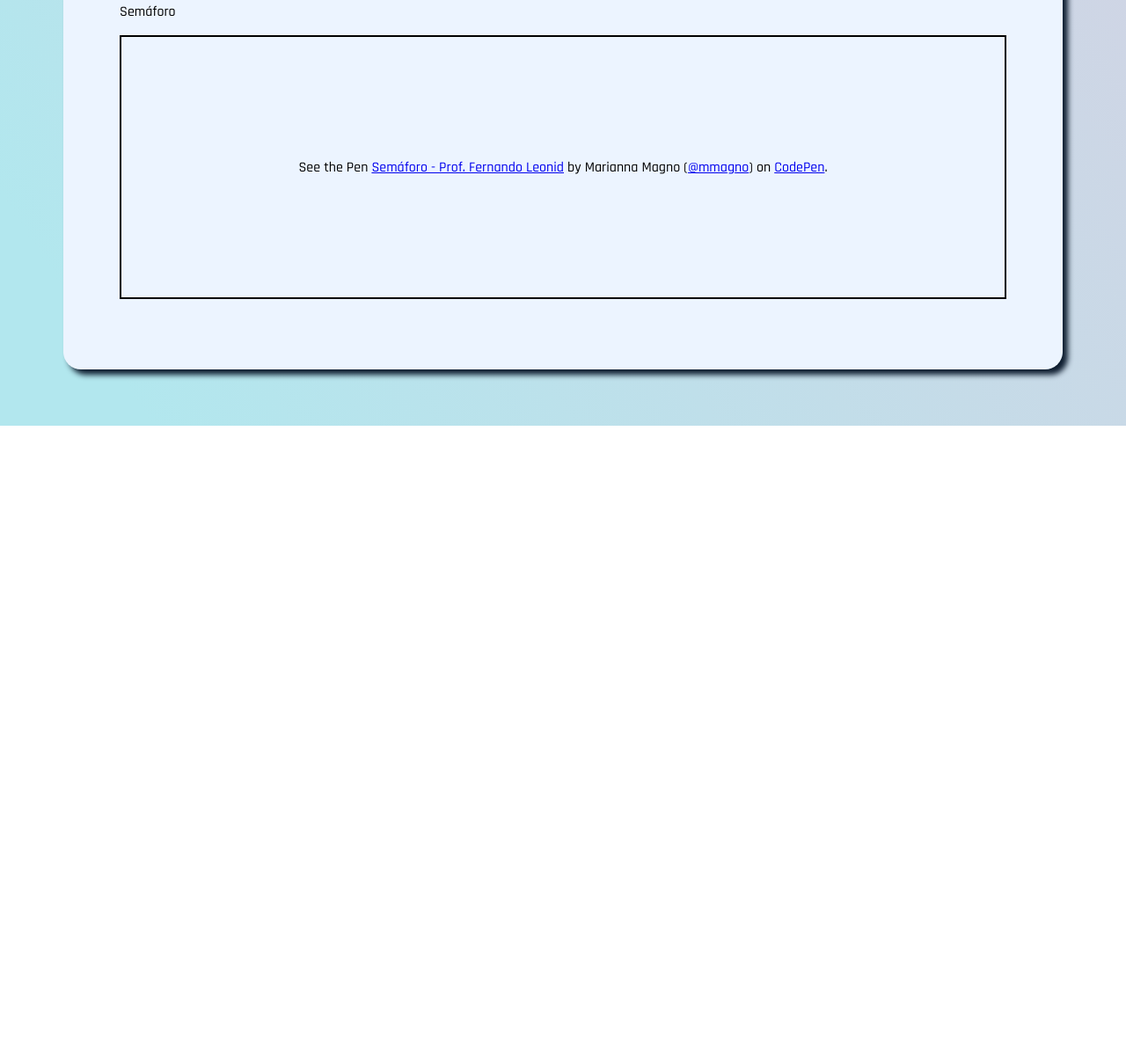
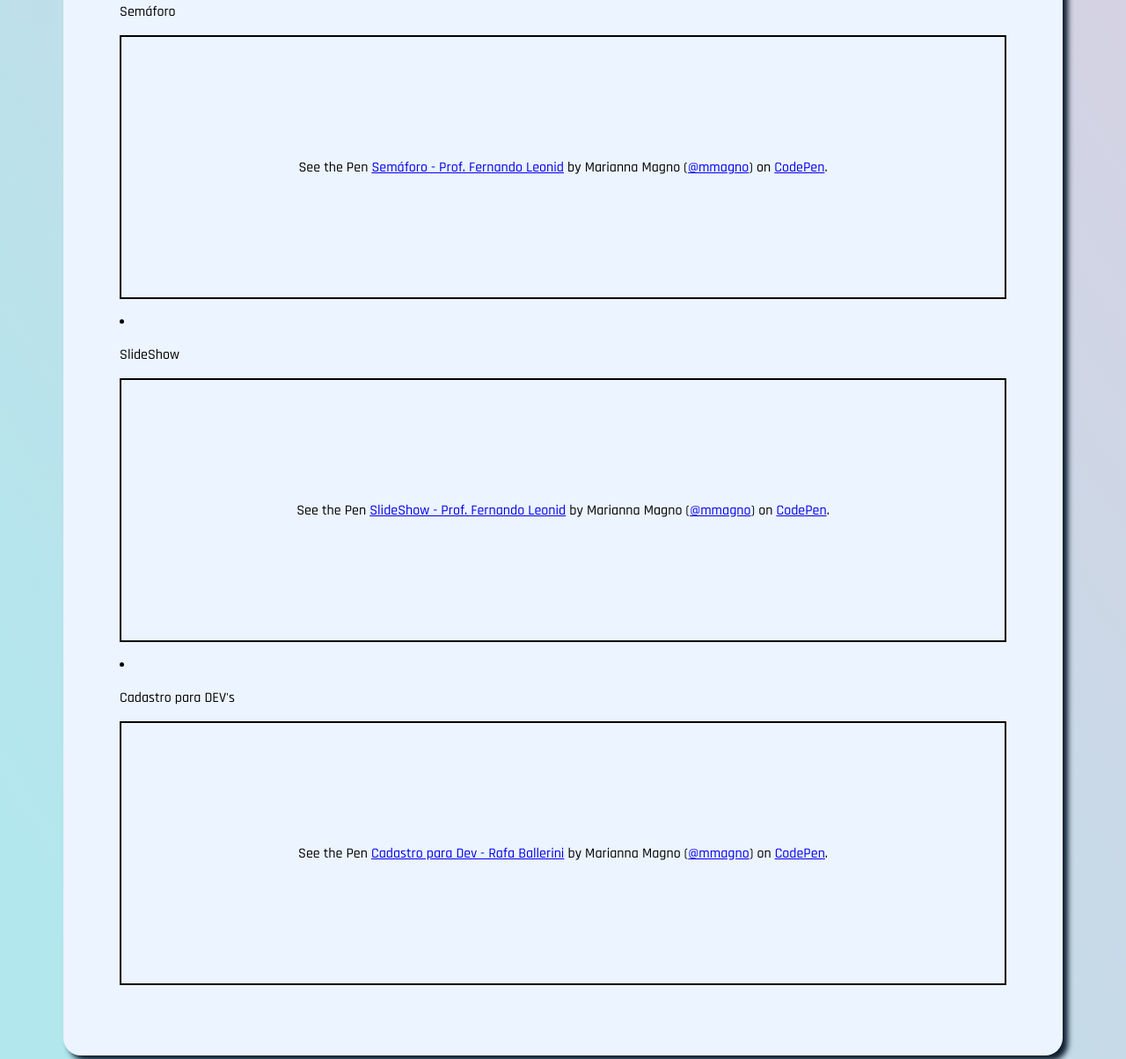
Before and after one commit to MMagno16/MMagno16.github.io, a plain HTML site: page index.html in a window 1280 px wide. Shown: the part 4170-5374 px from the top of the page at 88% size. Before the commit the page ends 4654 px from the top, so only its background shows below. Drawn offline with Linux system fonts and the light colour scheme; a script that the page names is missing.

Commit message:
Add files via upload

```diff
--- a/index.html
+++ b/index.html
@@ -38,8 +38,7 @@
                 data-user="mmagno"
                 style="height: 300px; box-sizing: border-box; display: flex; align-items: center; justify-content: center; border: 2px solid; margin: 1em 0; padding: 1em;">
                 <span>See the Pen <a href="https://codepen.io/mmagno/pen/podmPox">
-                        Calculadora de média</a> by Marianna Magno (<a
-                        href="https://codepen.io/mmagno">@mmagno</a>)
+                        Calculadora de média</a> by Marianna Magno (<a href="https://codepen.io/mmagno">@mmagno</a>)
                     on <a href="https://codepen.io">CodePen</a>.</span>
             </p>
             <script async src="https://cpwebassets.codepen.io/assets/embed/ei.js"></script>
@@ -75,8 +74,7 @@
                 data-user="mmagno"
                 style="height: 300px; box-sizing: border-box; display: flex; align-items: center; justify-content: center; border: 2px solid; margin: 1em 0; padding: 1em;">
                 <span>See the Pen <a href="https://codepen.io/mmagno/pen/VwroMaw">
-                        AluraFlix v1- ID3</a> by Marianna Magno (<a
-                        href="https://codepen.io/mmagno">@mmagno</a>)
+                        AluraFlix v1- ID3</a> by Marianna Magno (<a href="https://codepen.io/mmagno">@mmagno</a>)
                     on <a href="https://codepen.io">CodePen</a>.</span>
             </p>
             <script async src="https://cpwebassets.codepen.io/assets/embed/ei.js"></script>
@@ -87,8 +85,7 @@
                 data-user="mmagno"
                 style="height: 300px; box-sizing: border-box; display: flex; align-items: center; justify-content: center; border: 2px solid; margin: 1em 0; padding: 1em;">
                 <span>See the Pen <a href="https://codepen.io/mmagno/pen/WNdeZWM">
-                        Aluraflix - dia 5</a> by Marianna Magno (<a
-                        href="https://codepen.io/mmagno">@mmagno</a>)
+                        Aluraflix - dia 5</a> by Marianna Magno (<a href="https://codepen.io/mmagno">@mmagno</a>)
                     on <a href="https://codepen.io">CodePen</a>.</span>
             </p>
             <script async src="https://cpwebassets.codepen.io/assets/embed/ei.js"></script>
@@ -99,8 +96,7 @@
                 data-user="mmagno"
                 style="height: 300px; box-sizing: border-box; display: flex; align-items: center; justify-content: center; border: 2px solid; margin: 1em 0; padding: 1em;">
                 <span>See the Pen <a href="https://codepen.io/mmagno/pen/BaJyYJy">
-                        Tabela de classificação</a> by Marianna Magno (<a
-                        href="https://codepen.io/mmagno">@mmagno</a>)
+                        Tabela de classificação</a> by Marianna Magno (<a href="https://codepen.io/mmagno">@mmagno</a>)
                     on <a href="https://codepen.io">CodePen</a>.</span>
             </p>
             <script async src="https://cpwebassets.codepen.io/assets/embed/ei.js"></script>
@@ -111,8 +107,7 @@
                 data-user="mmagno"
                 style="height: 300px; box-sizing: border-box; display: flex; align-items: center; justify-content: center; border: 2px solid; margin: 1em 0; padding: 1em;">
                 <span>See the Pen <a href="https://codepen.io/mmagno/pen/mdpJXRQ">
-                        Super Trunfo - Dia 7</a> by Marianna Magno (<a
-                        href="https://codepen.io/mmagno">@mmagno</a>)
+                        Super Trunfo - Dia 7</a> by Marianna Magno (<a href="https://codepen.io/mmagno">@mmagno</a>)
                     on <a href="https://codepen.io">CodePen</a>.</span>
             </p>
             <script async src="https://cpwebassets.codepen.io/assets/embed/ei.js"></script>
@@ -123,31 +118,57 @@
                 data-user="mmagno"
                 style="height: 300px; box-sizing: border-box; display: flex; align-items: center; justify-content: center; border: 2px solid; margin: 1em 0; padding: 1em;">
                 <span>See the Pen <a href="https://codepen.io/mmagno/pen/xxpwpxN">
-                        Super Trunfo - Dia 8</a> by Marianna Magno (<a
+                        Super Trunfo - Dia 8</a> by Marianna Magno (<a href="https://codepen.io/mmagno">@mmagno</a>)
+                    on <a href="https://codepen.io">CodePen</a>.</span>
+            </p>
+            <script async src="https://cpwebassets.codepen.io/assets/embed/ei.js"></script>
+        </li>
+        <li>
+            <p>Lâmpada</p>
+            <p class="codepen" data-height="300" data-default-tab="html,result" data-slug-hash="WNdGBzd"
+                data-user="mmagno"
+                style="height: 300px; box-sizing: border-box; display: flex; align-items: center; justify-content: center; border: 2px solid; margin: 1em 0; padding: 1em;">
+                <span>See the Pen <a href="https://codepen.io/mmagno/pen/WNdGBzd">
+                        Lâmpada - Prof. Fernando Leonid</a> by Marianna Magno (<a
                         href="https://codepen.io/mmagno">@mmagno</a>)
                     on <a href="https://codepen.io">CodePen</a>.</span>
             </p>
             <script async src="https://cpwebassets.codepen.io/assets/embed/ei.js"></script>
         </li>
         <li>
-            <p>Lâmpada</p>
-        <p class="codepen" data-height="300" data-default-tab="html,result" data-slug-hash="WNdGBzd" data-user="mmagno" style="height: 300px; box-sizing: border-box; display: flex; align-items: center; justify-content: center; border: 2px solid; margin: 1em 0; padding: 1em;">
-            <span>See the Pen <a href="https://codepen.io/mmagno/pen/WNdGBzd">
-            Lâmpada -  Prof. Fernando Leonid</a> by Marianna Magno  (<a href="https://codepen.io/mmagno">@mmagno</a>)
-            on <a href="https://codepen.io">CodePen</a>.</span>
-          </p>
-          <script async src="https://cpwebassets.codepen.io/assets/embed/ei.js"></script>
+            <p>Semáforo</p>
+            <p class="codepen" data-height="300" data-default-tab="html,result" data-slug-hash="MWrjNwe"
+                data-user="mmagno"
+                style="height: 300px; box-sizing: border-box; display: flex; align-items: center; justify-content: center; border: 2px solid; margin: 1em 0; padding: 1em;">
+                <span>See the Pen <a href="https://codepen.io/mmagno/pen/MWrjNwe">
+                        Semáforo - Prof. Fernando Leonid</a> by Marianna Magno (<a
+                        href="https://codepen.io/mmagno">@mmagno</a>)
+                    on <a href="https://codepen.io">CodePen</a>.</span>
+            </p>
+            <script async src="https://cpwebassets.codepen.io/assets/embed/ei.js"></script>
         </li>
         <li>
-            <p>Semáforo</p>
-            <p class="codepen" data-height="300" data-default-tab="html,result" data-slug-hash="MWrjNwe" data-user="mmagno" style="height: 300px; box-sizing: border-box; display: flex; align-items: center; justify-content: center; border: 2px solid; margin: 1em 0; padding: 1em;">
-                <span>See the Pen <a href="https://codepen.io/mmagno/pen/MWrjNwe">
-                Semáforo - Prof. Fernando Leonid</a> by Marianna Magno  (<a href="https://codepen.io/mmagno">@mmagno</a>)
+            <p>SlideShow</p>
+            <p class="codepen" data-height="300" data-default-tab="html,result" data-slug-hash="bGaBdqW"
+                data-user="mmagno"
+                style="height: 300px; box-sizing: border-box; display: flex; align-items: center; justify-content: center; border: 2px solid; margin: 1em 0; padding: 1em;">
+                <span>See the Pen <a href="https://codepen.io/mmagno/pen/bGaBdqW">
+                        SlideShow - Prof. Fernando Leonid</a> by Marianna Magno (<a
+                        href="https://codepen.io/mmagno">@mmagno</a>)
+                    on <a href="https://codepen.io">CodePen</a>.</span>
+            </p>
+            <script async src="https://cpwebassets.codepen.io/assets/embed/ei.js"></script>
+        </li>
+        <li>
+            <p>Cadastro para DEV's</p>
+            <p class="codepen" data-height="300" data-default-tab="html,result" data-slug-hash="VwymLMY" data-user="mmagno" style="height: 300px; box-sizing: border-box; display: flex; align-items: center; justify-content: center; border: 2px solid; margin: 1em 0; padding: 1em;">
+                <span>See the Pen <a href="https://codepen.io/mmagno/pen/VwymLMY">
+                Cadastro para Dev - Rafa Ballerini</a> by Marianna Magno  (<a href="https://codepen.io/mmagno">@mmagno</a>)
                 on <a href="https://codepen.io">CodePen</a>.</span>
               </p>
               <script async src="https://cpwebassets.codepen.io/assets/embed/ei.js"></script>
         </li>
-</div>
+    </div>
     <script src="./certificard.js"></script>
 </body>
 
```
